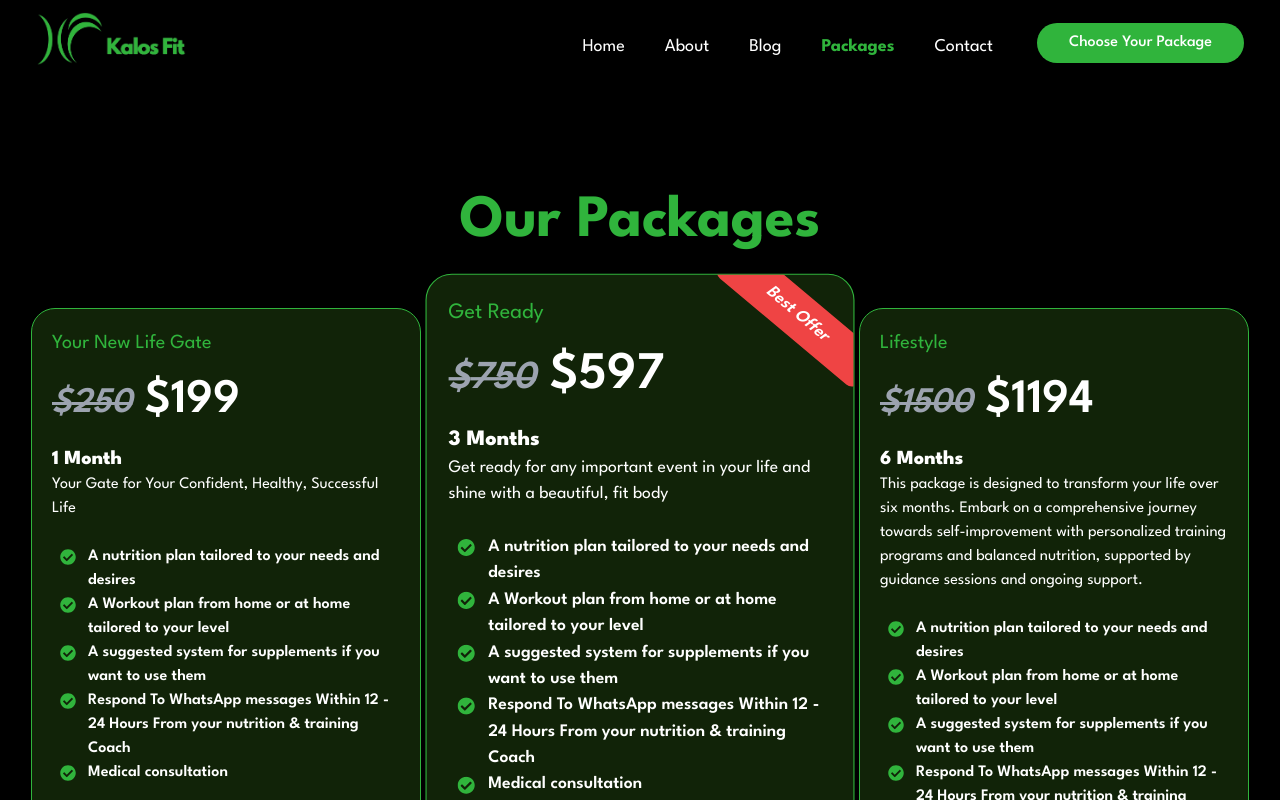
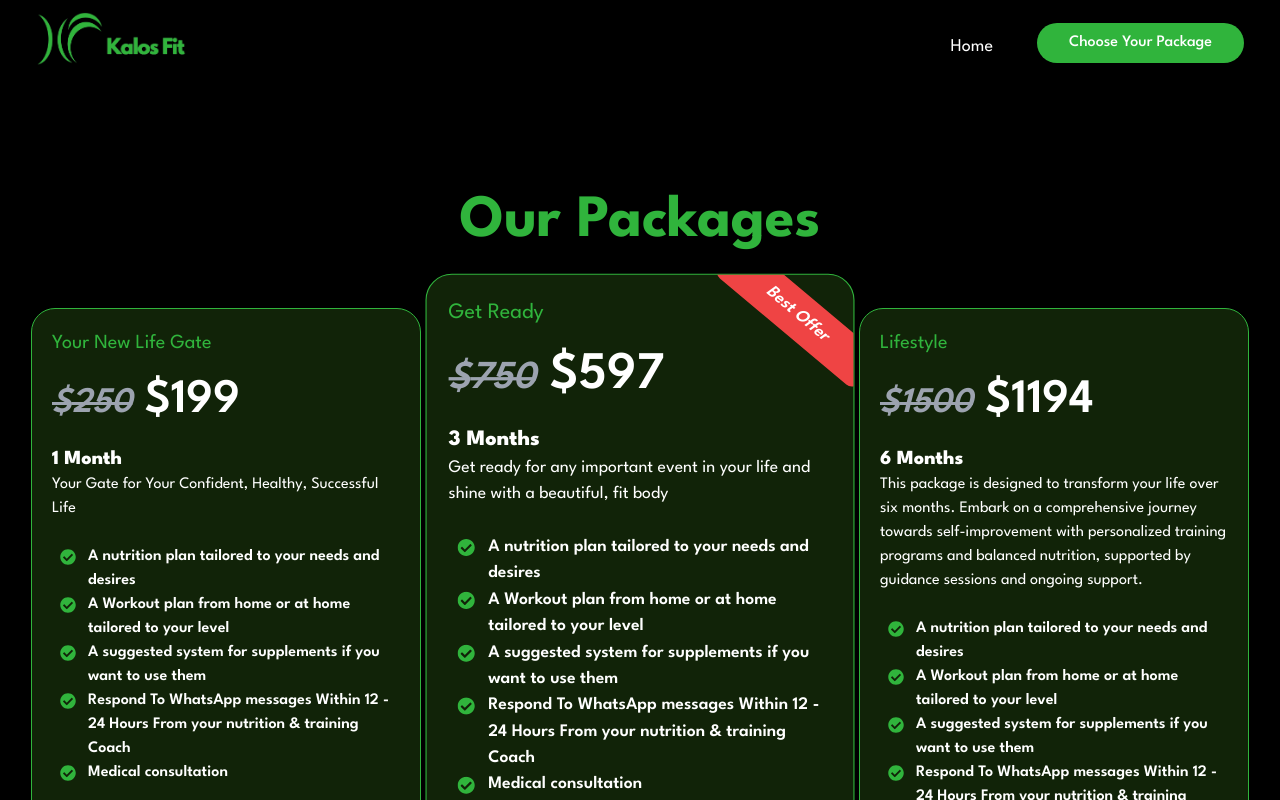
Before and after one commit to mohamed-sayed-elmahdy/kalos-fit, a Next.js app: page /packages in a window 1280 px wide. Shown: the top 800 px of the page. Built offline with nearby package versions, Linux system fonts and the light colour scheme.

Commit message:
update navbar

```diff
--- a/src/app/components/Navbar/Navbar.jsx
+++ b/src/app/components/Navbar/Navbar.jsx
@@ -60,7 +60,7 @@ function NavBar() {
                     Home
                   </Link>
                 </li>
-                <li
+                {/* <li
                   className={`text-lg    pt-2 pb-0 px-5 text-center border-b-2 md:border-b-0 mb-5 md:mb-0 hover:bg-[#30B43C] border-[#30B43C] md:hover:text-[#30B43C] md:hover:bg-transparent transition-colors ${isActive(
                     "/about"
                   )}`}
@@ -68,8 +68,8 @@ function NavBar() {
                   <Link href="/about" onClick={() => setNavbar(!navbar)}>
                     About
                   </Link>
-                </li>
-                <li
+                </li> */}
+                {/* <li
                   className={`text-lg   pt-2 pb-0 px-5 text-center border-b-2 md:border-b-0 mb-5 md:mb-0 hover:bg-[#30B43C] border-[#30B43C] md:hover:text-[#30B43C] md:hover:bg-transparent transition-colors ${isActive(
                     "/blog"
                   )}`}
@@ -77,8 +77,8 @@ function NavBar() {
                   <Link href="/blog" onClick={() => setNavbar(!navbar)}>
                     Blog
                   </Link>
-                </li>
-                <li
+                </li> */}
+                {/* <li
                   className={`text-lg    pt-2 pb-0 px-5 text-center border-b-2 md:border-b-0 mb-5 md:mb-0 hover:bg-[#30B43C] border-[#30B43C] md:hover:text-[#30B43C] md:hover:bg-transparent transition-colors ${isActive(
                     "/packages"
                   )}`}
@@ -86,8 +86,8 @@ function NavBar() {
                   <Link href="/packages" onClick={() => setNavbar(!navbar)}>
                     Packages
                   </Link>
-                </li>
-                <li
+                </li> */}
+                {/* <li
                   className={`text-lg    pt-2 pb-0 px-5 text-center border-b-2 md:border-b-0 mb-5 md:mb-0 hover:bg-[#30B43C] border-[#30B43C] md:hover:text-[#30B43C] md:hover:bg-transparent transition-colors ${isActive(
                     "/contact"
                   )}`}
@@ -95,7 +95,7 @@ function NavBar() {
                   <Link href="/contact" onClick={() => setNavbar(!navbar)}>
                     Contact
                   </Link>
-                </li>
+                </li> */}
                 <PackageButton
                 path="/packages"
                   onClick={() => setNavbar(!navbar)}
```
